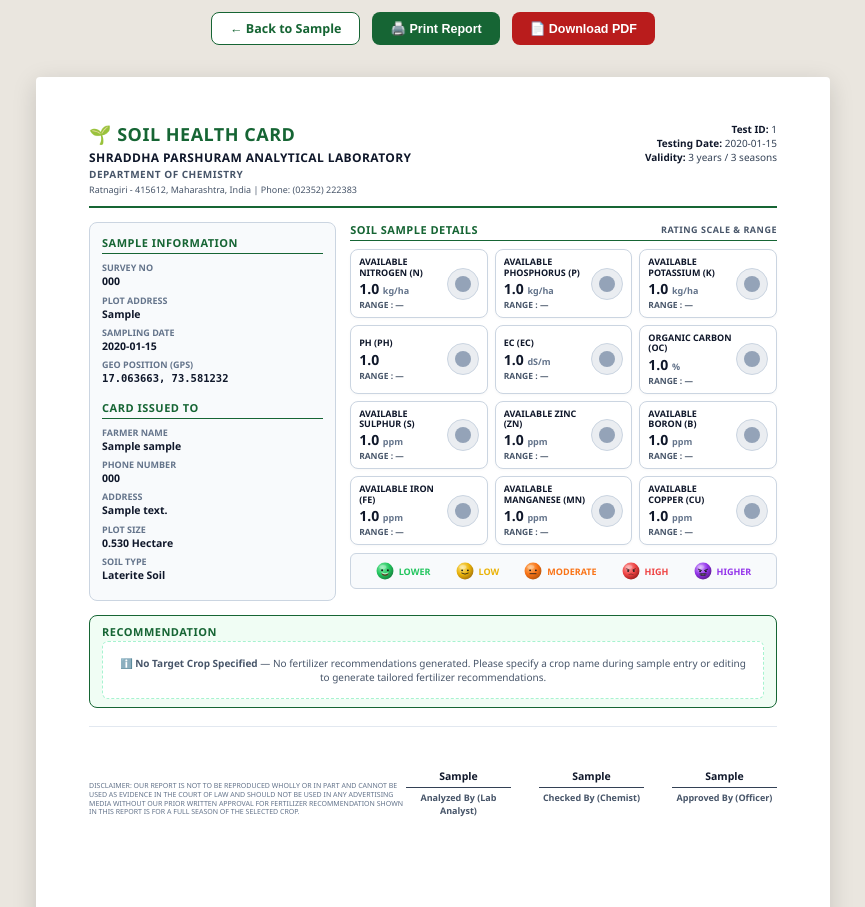
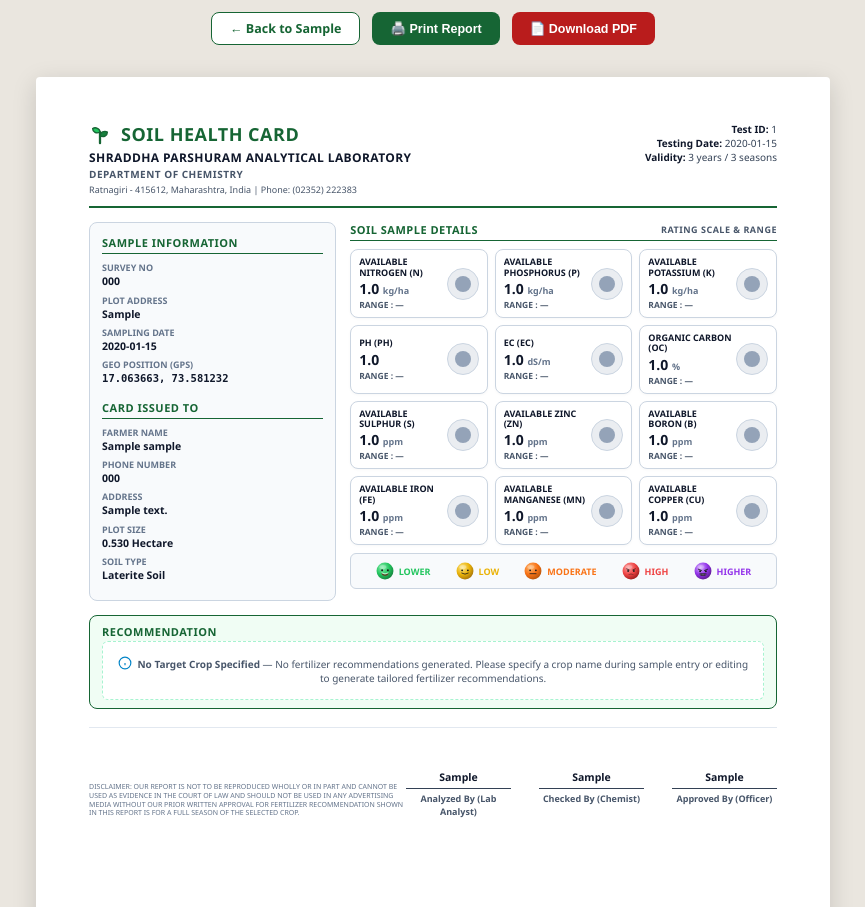
Before and after one commit to yashpakaye8-art/soiltrack-, a Flask app: template templates/soil_health_card.html in a window 1280 px wide. Shown: the top 907 px of the page, without its empty margins (207-1072 px from the left). Run offline with Flask 3, Linux system fonts and the light colour scheme; tables that the repository leaves empty hold one stand-in row (values such as "Sample post"); the template is opened without the code that fills it: values that come from a table or form of the project are taken from there, most other values are stand-ins (such as "Sample title", 1, 10 or a date in 2020); some libraries are stand-ins or nearby versions.

Commit message:
fix: replace text emojis with inline SVGs and add system emoji font fallbacks so icons render crisp and 100% visible in downloaded PDFs

```diff
--- a/templates/soil_health_card.html
+++ b/templates/soil_health_card.html
@@ -7,7 +7,7 @@
     <script src="https://cdnjs.cloudflare.com/ajax/libs/html2pdf.js/0.10.1/html2pdf.bundle.min.js"></script>
     <style>
         * { margin: 0; padding: 0; box-sizing: border-box; }
-        body { font-family: 'Segoe UI', Arial, sans-serif; background: #EAE6DF; color: #1E293B; }
+        body { font-family: 'Segoe UI', 'Segoe UI Emoji', 'Apple Color Emoji', 'Noto Color Emoji', 'Segoe UI Symbol', Arial, sans-serif; background: #EAE6DF; color: #1E293B; }
 
         .page {
             width: 210mm;
@@ -469,7 +469,7 @@
     <!-- Top Header -->
     <div class="top-header">
         <div class="header-title-box">
-            <h1>🌱 SOIL HEALTH CARD</h1>
+            <h1><svg width="22" height="22" viewBox="0 0 24 24" fill="none" style="vertical-align:-3px; margin-right:4px;"><path d="M12 22V10" stroke="#166534" stroke-width="2.5" stroke-linecap="round"/><path d="M12 10C12 6 7 4 4 6C4 10 8 12 12 10Z" fill="#22C55E" stroke="#166534" stroke-width="1.5"/><path d="M12 14C12 10 17 8 20 10C20 14 16 16 12 14Z" fill="#16803C" stroke="#166534" stroke-width="1.5"/></svg> SOIL HEALTH CARD</h1>
             <div class="lab-line">Shraddha Parshuram Analytical Laboratory</div>
             <div class="dept-line">DEPARTMENT OF CHEMISTRY</div>
             <div class="address-line">Ratnagiri - 415612, Maharashtra, India | Phone: (02352) 222383</div>
@@ -630,7 +630,7 @@
         </div>
         {% else %}
         <div style="padding: 14px; background: white; border: 1px dashed #A7F3D0; border-radius: 6px; text-align: center; color: #475569; font-size: 10px;">
-            ℹ️ <strong>No Target Crop Specified</strong> — No fertilizer recommendations generated. Please specify a crop name during sample entry or editing to generate tailored fertilizer recommendations.
+            <svg width="14" height="14" viewBox="0 0 24 24" fill="none" stroke="#0284C7" stroke-width="2" style="vertical-align:-2px; margin-right:3px;"><circle cx="12" cy="12" r="10"/><line x1="12" y1="16" x2="12" y2="12"/><line x1="12" y1="8" x2="12.01" y2="8"/></svg> <strong>No Target Crop Specified</strong> — No fertilizer recommendations generated. Please specify a crop name during sample entry or editing to generate tailored fertilizer recommendations.
         </div>
         {% endif %}
     </div>
@@ -674,7 +674,7 @@ function downloadPDF() {
         margin:       [3, 3, 3, 3],
         filename:     filename,
         image:        { type: 'jpeg', quality: 0.98 },
-        html2canvas:  { scale: 2, useCORS: true, logging: false },
+        html2canvas:  { scale: 2, useCORS: true, logging: false, allowTaint: true },
         jsPDF:        { unit: 'mm', format: 'a4', orientation: 'portrait' }
     };
 
```
